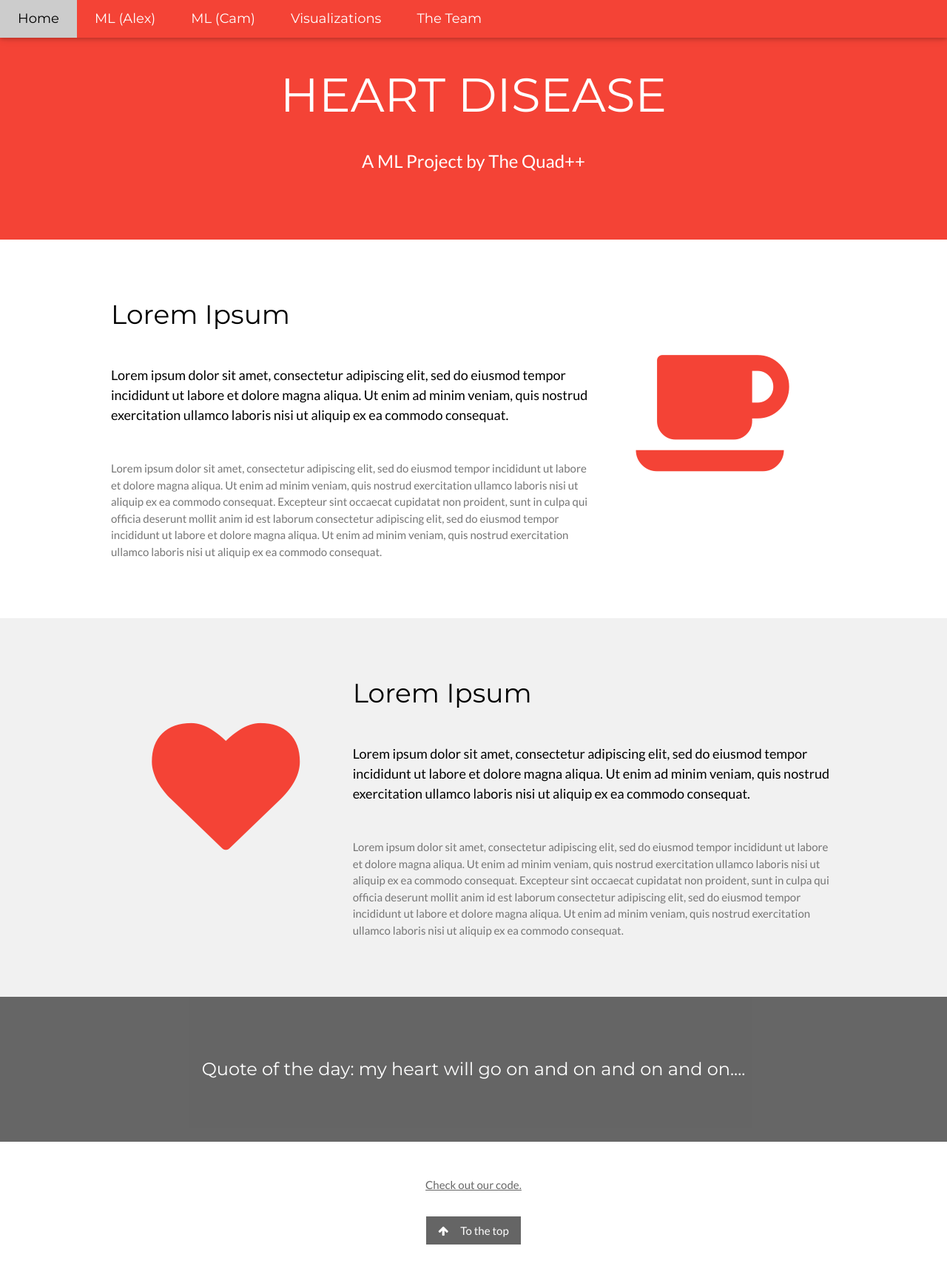
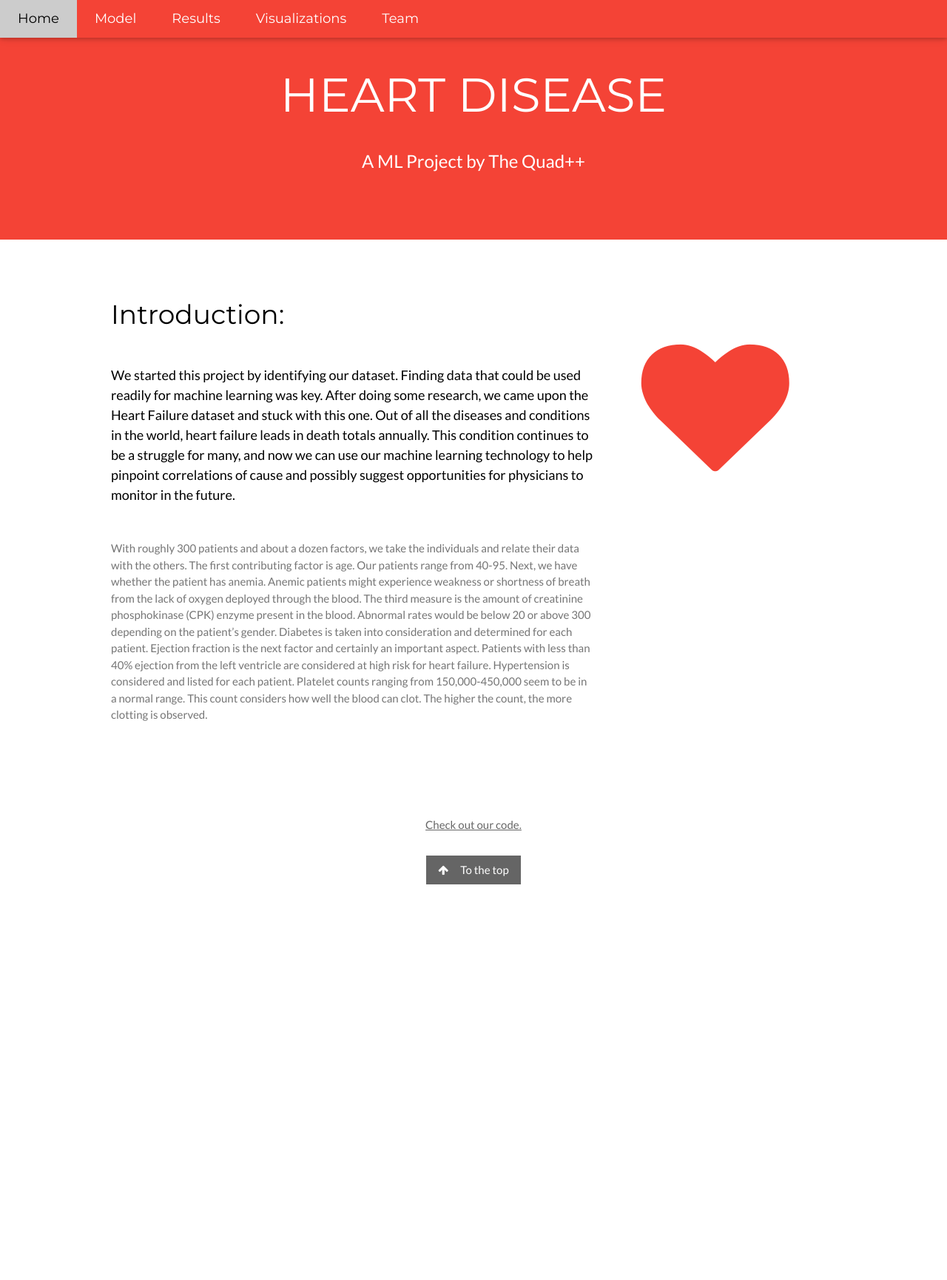
Before and after one commit to alexturkmen/Heart-Failure-Analysis, a Flask app: page / in a window 1280 px wide. Shown: the whole page at 74% size. After the commit the page ends 1196 px from the top, so only its background shows below. Run offline with Flask 2, Linux system fonts and the light colour scheme.

Commit message:
fixed some styling and navbar issues

```diff
--- a/templates/index.html
+++ b/templates/index.html
@@ -36,7 +36,7 @@
     }
   </style>
   <body>
-    <!-- Navbar -->
+    <!-- Navbar Reg Screen -->
     <div class="w3-top">
       <div class="w3-bar w3-red w3-card w3-left-align w3-large">
         <a
@@ -52,12 +52,12 @@
         <a
           href="/link1"
           class="w3-bar-item w3-button w3-hide-small w3-padding-large w3-hover-white"
-          >ML (Alex)</a
+          >Model</a
         >
         <a
           href="/link2"
           class="w3-bar-item w3-button w3-hide-small w3-padding-large w3-hover-white"
-          >ML (Cam)</a
+          >Results</a
         >
         <a
           href="/viz"
@@ -67,7 +67,7 @@
         <a
           href="/team"
           class="w3-bar-item w3-button w3-hide-small w3-padding-large w3-hover-white"
-          >The Team</a
+          >Team</a
         >
       </div>
 
@@ -77,17 +77,15 @@
         class="w3-bar-block w3-white w3-hide w3-hide-large w3-hide-medium w3-large"
       >
         <a href="/link1" class="w3-bar-item w3-button w3-padding-large"
-          >ML (Alex)</a
+          >Model</a
         >
         <a href="/link2" class="w3-bar-item w3-button w3-padding-large"
-          >ML (Cam)</a
+          >Results</a
         >
         <a href="/viz" class="w3-bar-item w3-button w3-padding-large"
           >Visualizations</a
         >
-        <a href="/team" class="w3-bar-item w3-button w3-padding-large"
-          >The Team</a
-        >
+        <a href="/team" class="w3-bar-item w3-button w3-padding-large">Team</a>
       </div>
     </div>
 
@@ -101,35 +99,46 @@
     <div class="w3-row-padding w3-padding-64 w3-container">
       <div class="w3-content">
         <div class="w3-twothird">
-          <h1>Lorem Ipsum</h1>
+          <h1>Introduction:</h1>
           <h5 class="w3-padding-32">
-            Lorem ipsum dolor sit amet, consectetur adipiscing elit, sed do
-            eiusmod tempor incididunt ut labore et dolore magna aliqua. Ut enim
-            ad minim veniam, quis nostrud exercitation ullamco laboris nisi ut
-            aliquip ex ea commodo consequat.
+            We started this project by identifying our dataset. Finding data
+            that could be used readily for machine learning was key. After doing
+            some research, we came upon the Heart Failure dataset and stuck with
+            this one. Out of all the diseases and conditions in the world, heart
+            failure leads in death totals annually. This condition continues to
+            be a struggle for many, and now we can use our machine learning
+            technology to help pinpoint correlations of cause and possibly
+            suggest opportunities for physicians to monitor in the future.
           </h5>
 
           <p class="w3-text-grey">
-            Lorem ipsum dolor sit amet, consectetur adipiscing elit, sed do
-            eiusmod tempor incididunt ut labore et dolore magna aliqua. Ut enim
-            ad minim veniam, quis nostrud exercitation ullamco laboris nisi ut
-            aliquip ex ea commodo consequat. Excepteur sint occaecat cupidatat
-            non proident, sunt in culpa qui officia deserunt mollit anim id est
-            laborum consectetur adipiscing elit, sed do eiusmod tempor
-            incididunt ut labore et dolore magna aliqua. Ut enim ad minim
-            veniam, quis nostrud exercitation ullamco laboris nisi ut aliquip ex
-            ea commodo consequat.
+            With roughly 300 patients and about a dozen factors, we take the
+            individuals and relate their data with the others. The first
+            contributing factor is age. Our patients range from 40-95. Next, we
+            have whether the patient has anemia. Anemic patients might
+            experience weakness or shortness of breath from the lack of oxygen
+            deployed through the blood. The third measure is the amount of
+            creatinine phosphokinase (CPK) enzyme present in the blood. Abnormal
+            rates would be below 20 or above 300 depending on the patient’s
+            gender. Diabetes is taken into consideration and determined for each
+            patient. Ejection fraction is the next factor and certainly an
+            important aspect. Patients with less than 40% ejection from the left
+            ventricle are considered at high risk for heart failure.
+            Hypertension is considered and listed for each patient. Platelet
+            counts ranging from 150,000-450,000 seem to be in a normal range.
+            This count considers how well the blood can clot. The higher the
+            count, the more clotting is observed.
           </p>
         </div>
 
         <div class="w3-third w3-center">
-          <i class="fa fa-coffee w3-padding-64 w3-text-red"></i>
+          <i class="fa fa-heart w3-padding-64 w3-text-red"></i>
         </div>
       </div>
     </div>
 
     <!-- Second Grid -->
-    <div class="w3-row-padding w3-light-grey w3-padding-64 w3-container">
+    <!-- <div class="w3-row-padding w3-light-grey w3-padding-64 w3-container">
       <div class="w3-content">
         <div class="w3-third w3-center">
           <i class="fa fa-heart w3-padding-64 w3-text-red w3-margin-right"></i>
@@ -157,13 +166,13 @@
           </p>
         </div>
       </div>
-    </div>
+    </div> -->
 
-    <div class="w3-container w3-black w3-center w3-opacity w3-padding-64">
+    <!-- <div class="w3-container w3-black w3-center w3-opacity w3-padding-64">
       <h1 class="w3-margin w3-xlarge">
         Quote of the day: my heart will go on and on and on and on....
       </h1>
-    </div>
+    </div> -->
 
     <!-- Footer -->
     <footer class="w3-container w3-padding-32 w3-center w3-opacity">
```
Also changed, not shown: templates/link1.html (+8 -10 lines), templates/link2.html (+8 -10 lines), templates/team.html (+7 -9 lines), templates/viz.html (+7 -9 lines).
